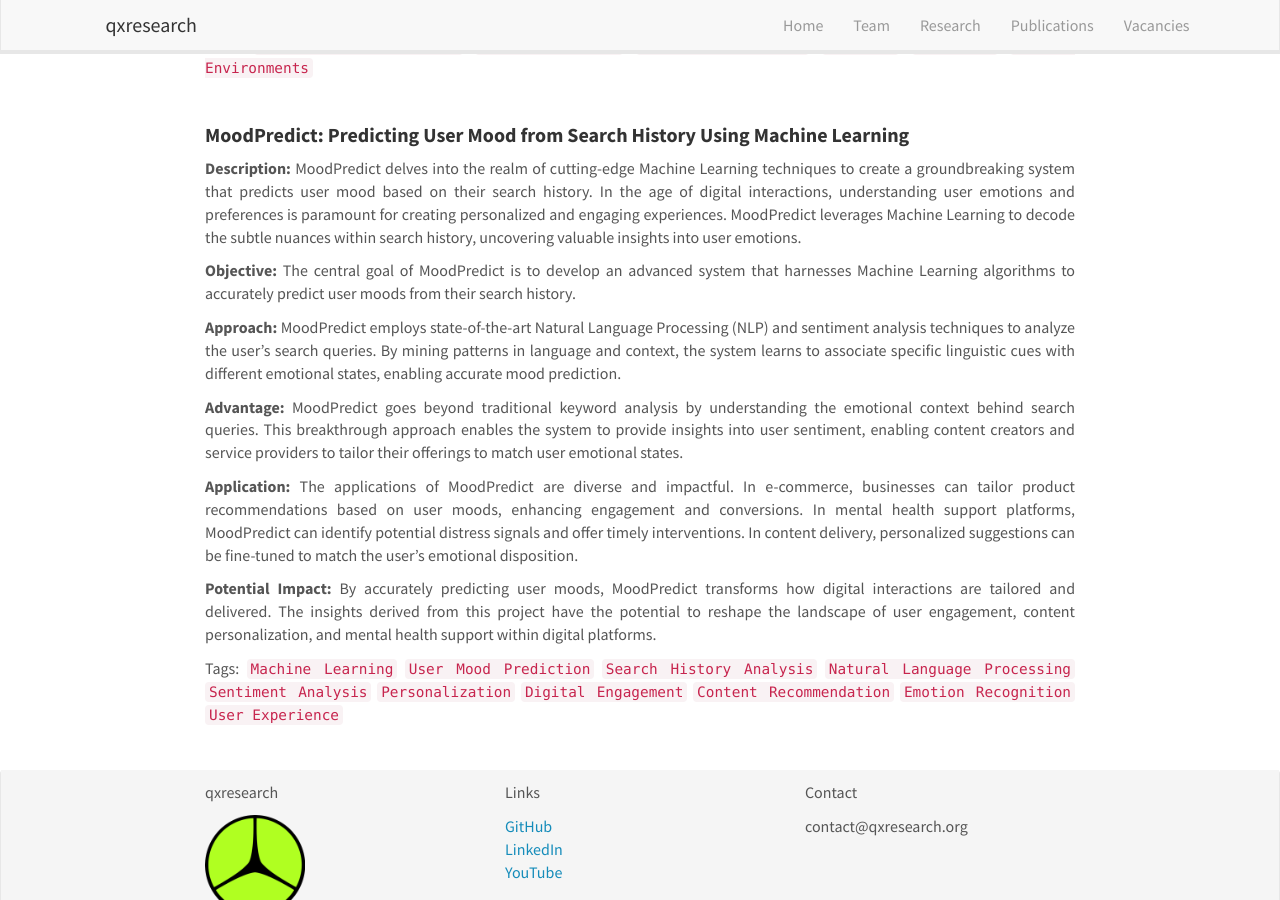
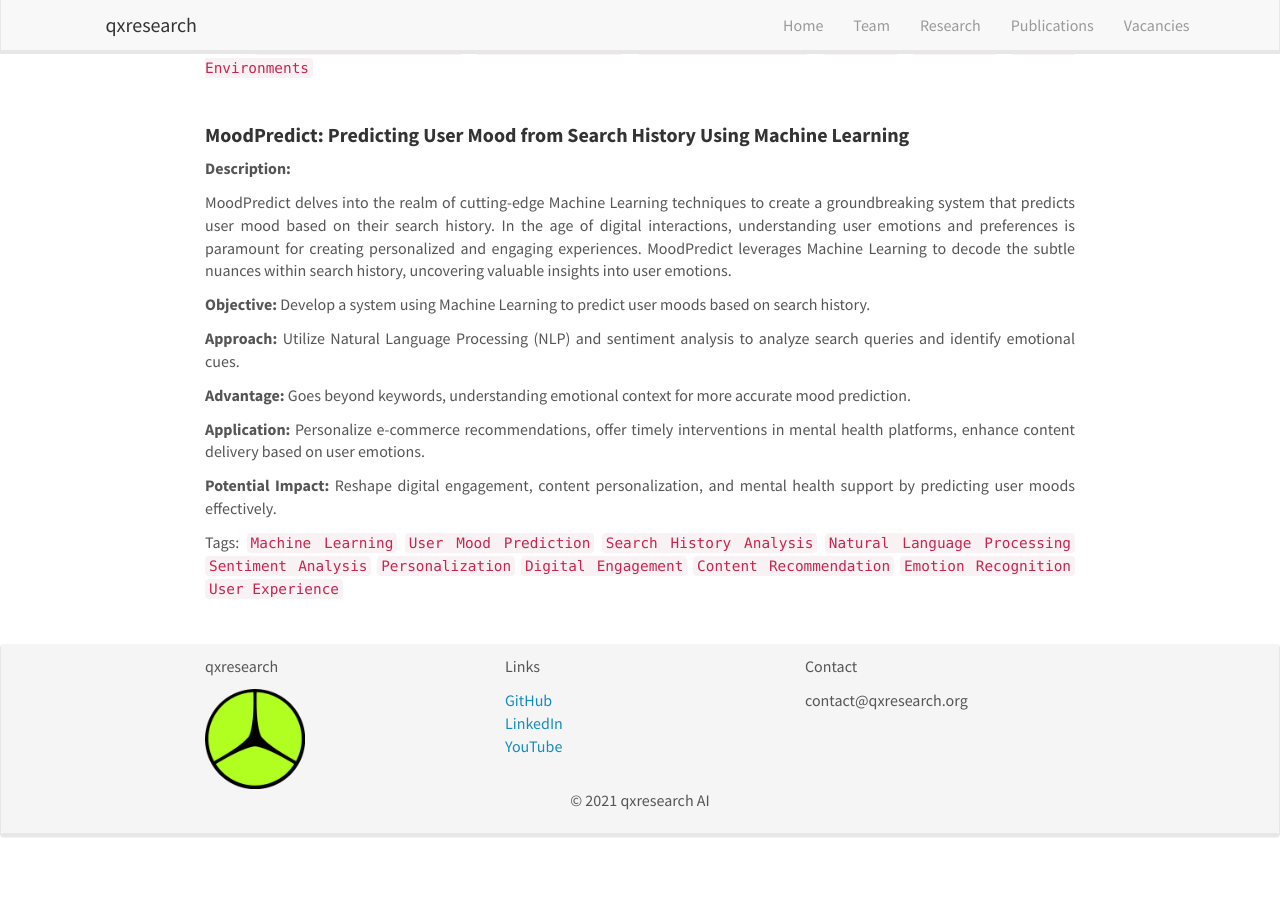
Before and after one commit to qxresearch/qxresearch.github.io, a Jekyll site: the page built from _pages/openings.md, in a window 1280 px wide and 900 px high, scrolled down 1249 px. Built offline with Jekyll 4.4.1, drawn with Linux system fonts in a browser that asks for light colours; nearby versions of some CDN libraries; after the commit the page ends 2108 px from its top, so only the background shows below that.

Commit message:
Update openings.md

```diff
--- a/_pages/openings.md
+++ b/_pages/openings.md
@@ -63,17 +63,18 @@ StrideMentor stands at the forefront of innovation by leveraging the capabilitie
 #### **MoodPredict: Predicting User Mood from Search History Using Machine Learning**
 
 **Description:**
+
 MoodPredict delves into the realm of cutting-edge Machine Learning techniques to create a groundbreaking system that predicts user mood based on their search history. In the age of digital interactions, understanding user emotions and preferences is paramount for creating personalized and engaging experiences. MoodPredict leverages Machine Learning to decode the subtle nuances within search history, uncovering valuable insights into user emotions.
 
-**Objective:** The central goal of MoodPredict is to develop an advanced system that harnesses Machine Learning algorithms to accurately predict user moods from their search history.
+**Objective:** Develop a system using Machine Learning to predict user moods based on search history.
 
-**Approach:** MoodPredict employs state-of-the-art Natural Language Processing (NLP) and sentiment analysis techniques to analyze the user's search queries. By mining patterns in language and context, the system learns to associate specific linguistic cues with different emotional states, enabling accurate mood prediction.
+**Approach:** Utilize Natural Language Processing (NLP) and sentiment analysis to analyze search queries and identify emotional cues.
 
-**Advantage:** MoodPredict goes beyond traditional keyword analysis by understanding the emotional context behind search queries. This breakthrough approach enables the system to provide insights into user sentiment, enabling content creators and service providers to tailor their offerings to match user emotional states.
+**Advantage:** Goes beyond keywords, understanding emotional context for more accurate mood prediction.
 
-**Application:** The applications of MoodPredict are diverse and impactful. In e-commerce, businesses can tailor product recommendations based on user moods, enhancing engagement and conversions. In mental health support platforms, MoodPredict can identify potential distress signals and offer timely interventions. In content delivery, personalized suggestions can be fine-tuned to match the user's emotional disposition.
+**Application:** Personalize e-commerce recommendations, offer timely interventions in mental health platforms, enhance content delivery based on user emotions.
 
-**Potential Impact:** By accurately predicting user moods, MoodPredict transforms how digital interactions are tailored and delivered. The insights derived from this project have the potential to reshape the landscape of user engagement, content personalization, and mental health support within digital platforms.
+**Potential Impact:** Reshape digital engagement, content personalization, and mental health support by predicting user moods effectively.
 
 Tags: `Machine Learning` `User Mood Prediction` `Search History Analysis` `Natural Language Processing` `Sentiment Analysis` `Personalization` `Digital Engagement` `Content Recommendation` `Emotion Recognition` `User Experience`
 
```
